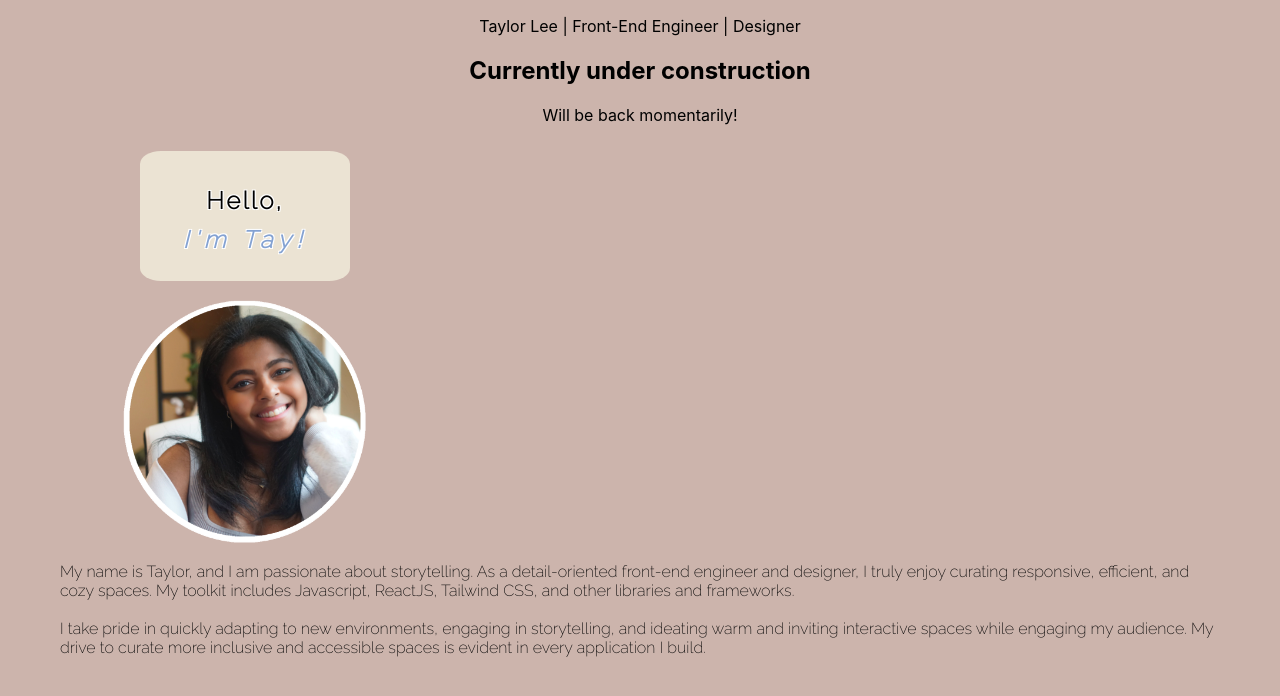
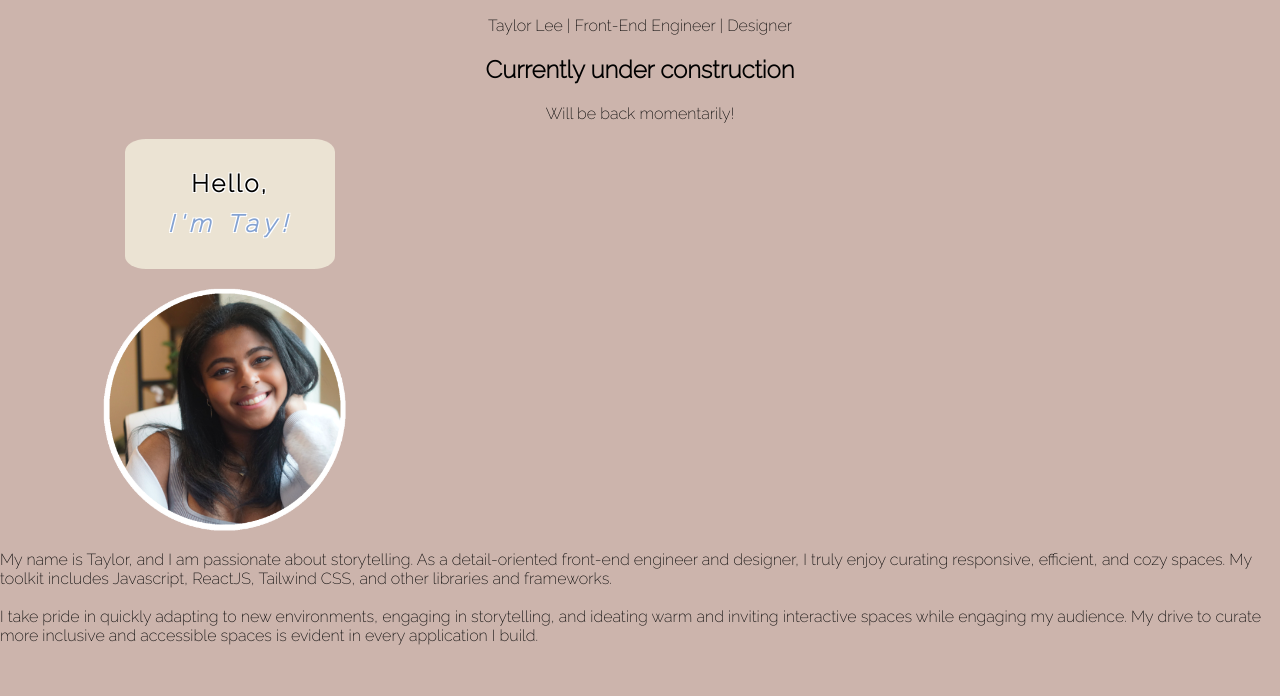
Before and after one commit to chamomiletay/chamomiletay, a React (Create React App) app: page / in a window 1280 px wide. Shown: the top 696 px of the page. Built offline with nearby package versions, Linux system fonts and the light colour scheme; a web font is replaced by a local one.

Commit message:
adjusted positioning and styling of profile photo and speech bubble

```diff
--- a/src/components/Intro.css
+++ b/src/components/Intro.css
@@ -1,26 +1,29 @@
 body {
     background-color: #ccb4ac;
+    font-family: 'Raleway', sans-serif;
     display: flex;
-    justify-content: center;
 }
 
 
 #profile-pic{
     width: 250px;
     height: 250px;
-    margin: 0 60px;
-    display: block;
+    margin: 0 100px;
+    display: flex;
+    margin-right: auto;
 }
 
-.about-container{
-    font-family: 'Raleway', sans-serif;
+/* .about-container{
+    display: flex;
+    justify-content: space-between;
+    align-items: center;
+
     padding: 10px;
     margin: 0 50px;
-}
+} */
 
 .hello{
     letter-spacing: .15rem;
-    display: inline-block;
     padding: 10px;
     text-shadow:
     -1px -1px 0 #fff,
@@ -41,12 +44,14 @@ body {
 
 #speech-bubble{
     background-color: #ebe3d3;
-    margin-left: 80px;
+    margin: 0 125px;
+    margin-right: auto;
     margin-bottom: 15px;
     padding: 5px;
     width: 200px;
     height: 120px;
     border-radius: 10%;
+    line-height: 250%;
 }
 
 #description{
--- a/src/components/Intro.js
+++ b/src/components/Intro.js
@@ -4,7 +4,7 @@ import './Intro.css'
 
 const Intro = () => {
     return(
-        <div className='about-container'>
+        <div>
 
             <div id='speech-bubble'>
 
```
